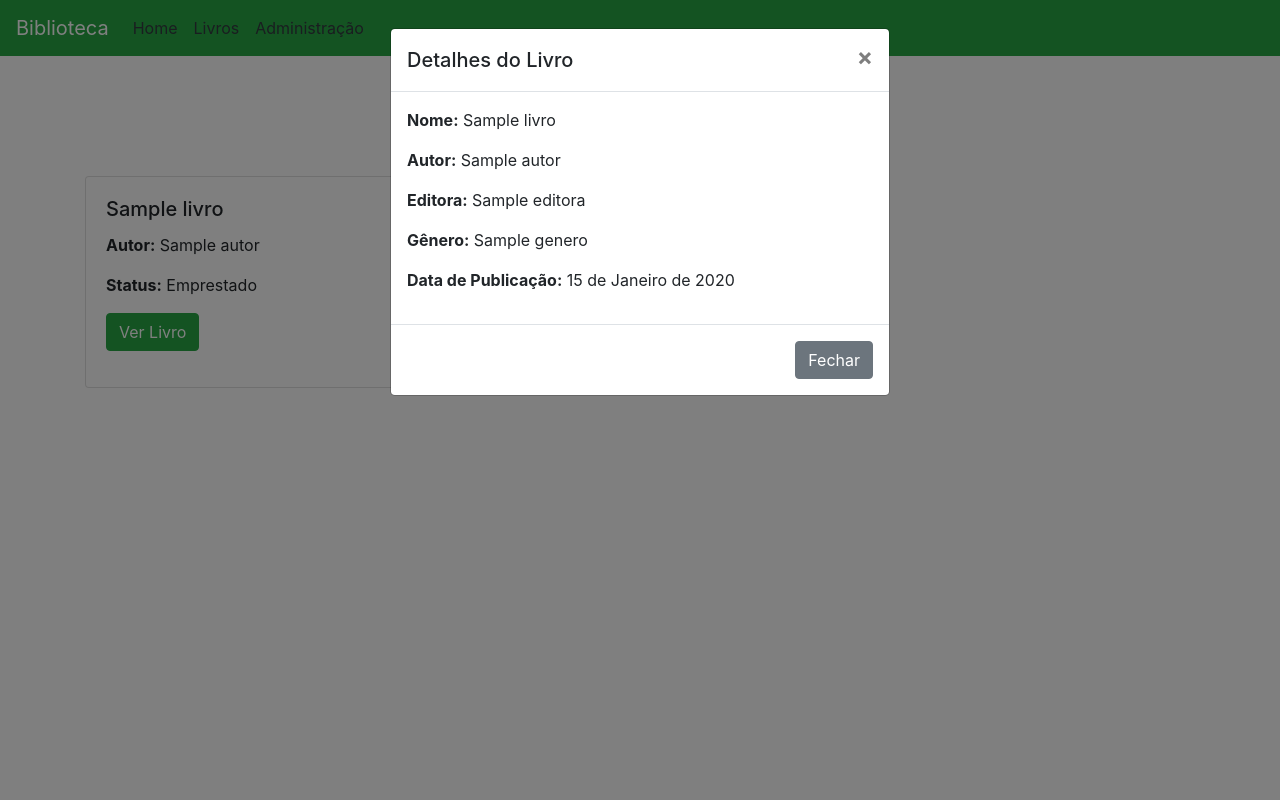
After one commit to Gulirovisk/bibliotec, a Django app: page /livros/ in a window 1280 px wide, after a click on "Ver Livro". The commit adds this page. Run offline with Django 5.2, Linux system fonts and the light colour scheme; tables that the repository leaves empty hold one stand-in row (values such as "Sample post"); some libraries are stand-ins or nearby versions.

Commit message:
adiciona campo de data de publicação ao modelo Livro e atualiza templates e views

```diff
--- a/app/admin.py
+++ b/app/admin.py
@@ -35,7 +35,6 @@ class AutorAdmin(admin.ModelAdmin):
 class EmprestimoAdmin(admin.ModelAdmin):
     list_display = ('usuario', 'data_emprestimo', 'data_devolucao')
     search_fields = ('usuario__nome',)
-    inlines = [livroInline]
 
 
 admin.site.register(Uf, UfAdmin)
--- a/app/models.py
+++ b/app/models.py
@@ -97,6 +97,7 @@ class Livro(models.Model):
     genero= models.ForeignKey(Genero, on_delete=models.CASCADE, verbose_name= 'Gênero')
     editora= models.ForeignKey(Editora, on_delete=models.CASCADE, verbose_name= 'Editora')
     autores= models.ForeignKey(Autor, on_delete=models.CASCADE, verbose_name= 'Autores')
+    data_publicacao = models.DateField(null=True, blank=True, default= '2000-01-01', verbose_name= 'Data de Publicação')
     emprestimo = models.ForeignKey(Emprestimo, on_delete=models.CASCADE, null=True, blank=True, verbose_name= 'Empréstimo')
 
     class Meta:
--- /dev/null
+++ b/app/template/livros.html
@@ -0,0 +1,112 @@
+<!DOCTYPE html>
+<html lang="pt">
+
+<head>
+    <meta charset="UTF-8">
+    <meta name="viewport" content="width=device-width, initial-scale=1.0">
+    <title>Livros</title>
+    <link rel="stylesheet" href="https://maxcdn.bootstrapcdn.com/bootstrap/4.5.2/css/bootstrap.
+min.css">
+</head>
+
+<body>
+    <nav class="navbar navbar-expand-lg navbar-dark bg-success">
+        <a class="navbar-brand" href="/">Biblioteca</a>
+        <button class="navbar-toggler" type="button" data-toggle="collapse" data-target="#navbarNav"
+            aria-controls="navbarNav" aria-expanded="false" aria-label="Toggle
+        navigation">
+            <span class="navbar-toggler-icon"></span>
+        </button>
+        <div class="collapse navbar-collapse" id="navbarNav">
+            <ul class="navbar-nav">
+                <li class="nav-item">
+                    <a class="nav-link text-dark" href="/">Home</a>
+                </li>
+                <li class="nav-item">
+                    <a class="nav-link text-dark" href="/livros/">Livros</a>
+                </li>
+                <li class="nav-item">
+                    <a class="nav-link text-dark" href="/admin/">Administração</a>
+                </li>
+            </ul>
+        </div>
+    </nav>
+    <div class="container mt-5">
+        <h1 class="text-center mb-4">Livros Disponíveis</h1>
+        <div class="row">
+            {% for livro in livro %}
+            <div class="col-md-4">
+                <div class="card">
+                    <div class="card-body">
+                        <h5 class="card-title">{{ livro.nome }}</h5>
+                        <p class="card-text"><strong>Autor:</strong> {{ livro.autores.nome }}</p>
+                        <p class="card-text"><strong>Status:</strong> {% if livro.emprestimo %}Emprestado{% else %}Disponível{% endif %}<p>
+                        <button class="btn btn-success" data-toggle="modal" data-target="#livroModal"
+                            data-nome="{{ livro.nome }}"
+                            data-autor="{{ livro.autores.nome }}"
+                            data-editora="{{ livro.editora.nome }}"
+                            data-genero="{{ livro.genero.nome }}"
+                            data-pub="{{ livro.data_publicacao }}"
+                            >
+                            Ver Livro
+                        </button>
+                    </div>
+                </div>
+            </div>
+            {% empty %}
+            <p class="col-12">Nenhum livro disponível.</p>
+            {% endfor %}
+        </div>
+    </div>
+
+    <!-- Modal -->
+    <div class="modal fade" id="livroModal" tabindex="-1" role="dialog" aria-labelledby="livroModalLabel"
+        aria-hidden="true">
+        <div class="modal-dialog" role="document">
+            <div class="modal-content">
+                <div class="modal-header">
+                    <h5 class="modal-title" id="courseModalLabel">Detalhes do Livro</h5>
+                    <button type="button" class="close" data-dismiss="modal" aria-label="Fechar">
+                        <span aria-hidden="true">&times;</span>
+                    </button>
+                </div>
+                <div class="modal-body">
+                    <p><strong>Nome:</strong> <span id="modalNome"></span></p>
+                    <p><strong>Autor:</strong> <span id="modalAutor"></span></p>
+                    <p><strong>Editora:</strong> <span id="modalEditora"></span></p>
+                    <p><strong>Gênero:</strong> <span id="modalGenero"></span></p>
+                    <p><strong>Data de Publicação:</strong> <span id="modalPub"></span></p>
+                </div>
+                <div class="modal-footer">
+                    <button type="button" class="btn btn-secondary" data-dismiss="modal">Fechar</button>
+                </div>
+            </div>
+        </div>
+    </div>
+
+    <script src="https://code.jquery.com/jquery-3.5.1.slim.min.js"></script>
+    <script src="https://cdn.jsdelivr.net/npm/@popperjs/core@2.9.1/dist/umd/popper.min.js"></script>
+    <script src="https://maxcdn.bootstrapcdn.com/bootstrap/4.5.2/js/bootstrap.min.js"></script>
+    <script>
+        $('#livroModal').on('show.bs.modal', function (event) {
+            var button = $(event.relatedTarget);
+            var nome = button.data('nome');
+            var autor = button.data('autor');
+            var editora = button.data('editora');
+            var genero = button.data('genero');
+            var pub = button.data('pub');
+            var status = button.data('status');
+
+            var modal = $(this);
+            modal.find('#modalNome').text(nome);
+            modal.find('#modalAutor').text(autor);
+            modal.find('#modalEditora').text(editora);
+            modal.find('#modalGenero').text(genero);
+            modal.find('#modalPub').text(pub);
+            modal.find('#modalStatus').text(status);
+        });
+    </script>
+
+</body>
+
+</html>
--- a/app/urls.py
+++ b/app/urls.py
@@ -3,4 +3,7 @@ from . import views
 
 urlpatterns = [
     path('', views.IndexView.as_view(), name='index'),
+    path('livros/', views.LivrosView.as_view(), name='livros'),
+    path('admin/', views.AdmView.as_view(), name='adm'),
+
 ]
--- a/app/views.py
+++ b/app/views.py
@@ -1,11 +1,29 @@
-from django.shortcuts import render
+from django.shortcuts import render, redirect, get_object_or_404
+from .models import *
 from django.views import View
-from .models import *
+from django.contrib import messages
+from django import forms
 
 class IndexView(View):
     def get(self, request):
         uf = Uf.objects.all()
-        return render(request, 'index.html', {'uf': Uf})
+        return render(request, 'index.html', {'Uf': uf})
 
     def post(self, request):
         pass
+
+class LivrosView(View):
+    def get(self, request):
+        livros = Livro.objects.all()
+        return render(request, 'livros.html' , {'livro': livros})
+
+    def post(self, request):
+        pass
+
+
+class AdmView(View):
+    def get(self, request):
+        return render(request, 'adm.html')
+
+    def post(self, request):
+        pass
--- a/config/settings.py
+++ b/config/settings.py
@@ -11,6 +11,7 @@ https://docs.djangoproject.com/en/5.1/ref/settings/
 """
 
 from pathlib import Path
+import os
 
 # Build paths inside the project like this: BASE_DIR / 'subdir'.
 BASE_DIR = Path(__file__).resolve().parent.parent
@@ -55,7 +56,9 @@ ROOT_URLCONF = 'config.urls'
 TEMPLATES = [
     {
         'BACKEND': 'django.template.backends.django.DjangoTemplates',
-        'DIRS': [],
+        'DIRS': [
+            os.path.join(BASE_DIR, 'app/template'),
+        ],
         'APP_DIRS': True,
         'OPTIONS': {
             'context_processors': [
```
Also changed, not shown: app/template/index.html (+38 -2 lines), app/migrations/0002_livro_data_publicacao.py (added), app/template/adm.html (added).
